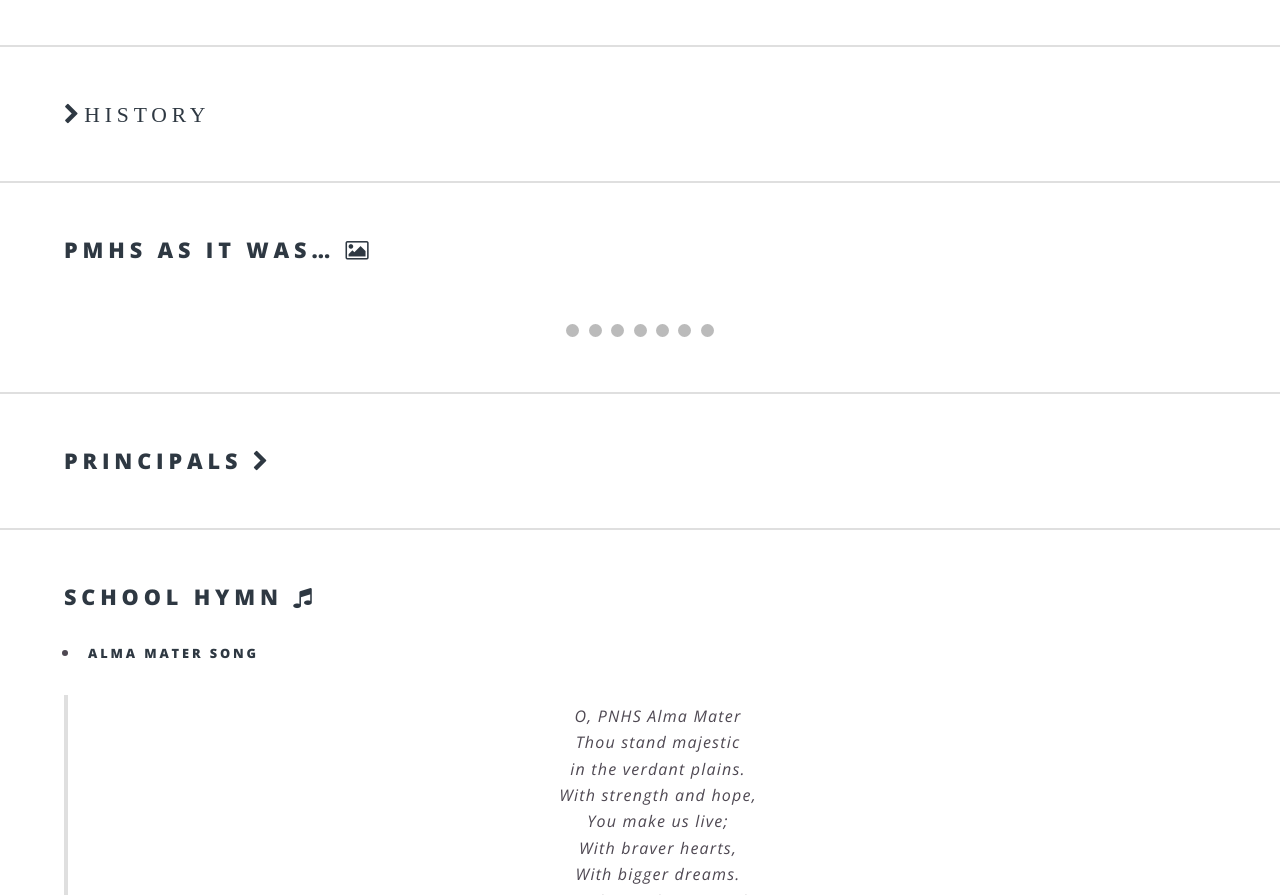
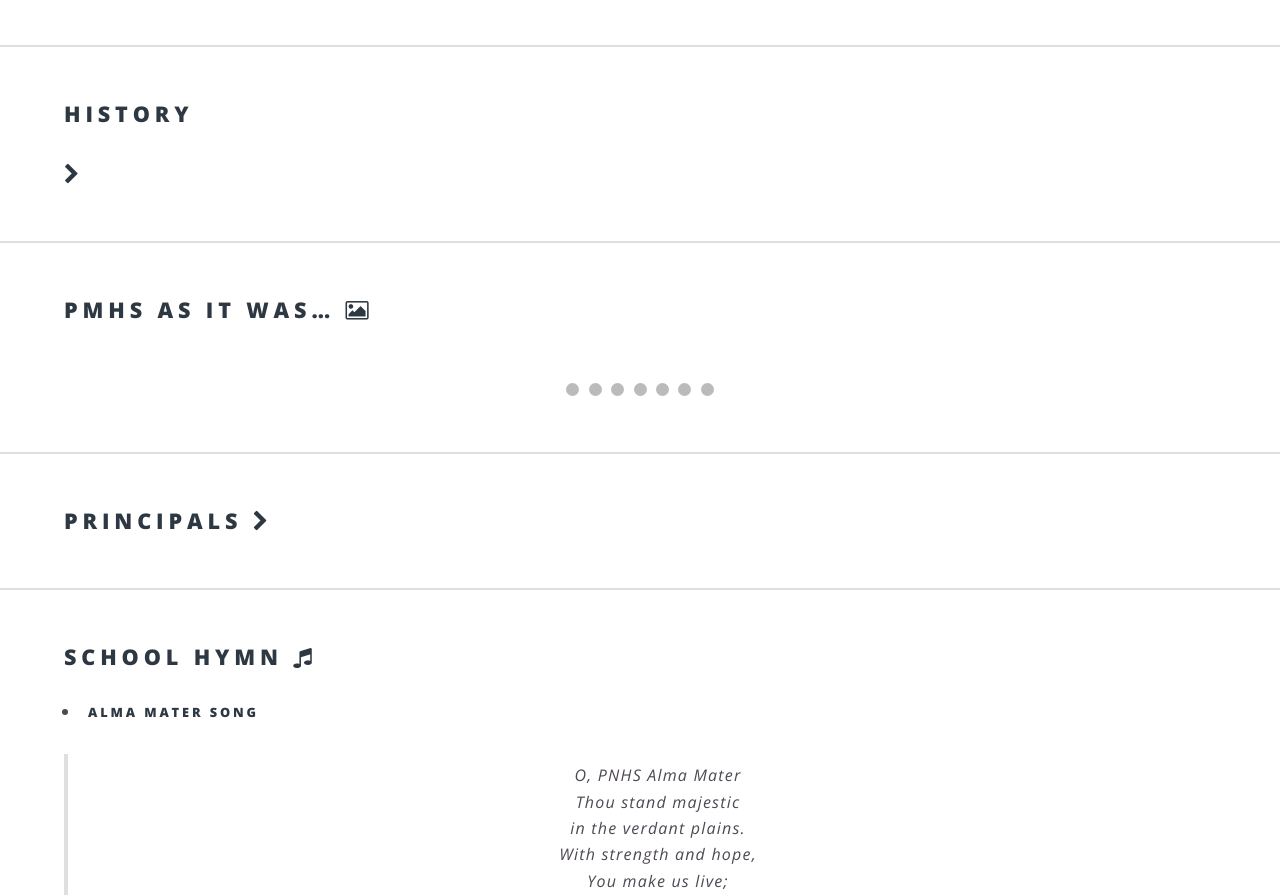
Before and after one commit to Kyliekyler/E-tech, a plain HTML site: page about.html in a window 1280 px wide. Shown: the part 1996-2891 px from the top of the page. Drawn offline with nearby package versions, Linux system fonts and the light colour scheme; a script that the page names is missing.

Commit message:
Update about.html

```diff
--- a/about.html
+++ b/about.html
@@ -69,7 +69,7 @@
 <hr />
 
 <div class="inner">
-<a href="javascript:showhidediv('div1');"><h2><div class="fa fa-chevron-right rotate">HISTORY</div></h2></a>
+<h2>History</h2><a href="javascript:showhidediv('div1');"><h2><div class="fa fa-chevron-right rotate"></div></h2></a>
 <div id="div1" style="display: none">
 									<a href="images/IMG_6635.JPG" class="image left"><img src="images/IMG_6635.JPG" alt="bagal ng net no?" /></a>
 <div align=justify>
```
